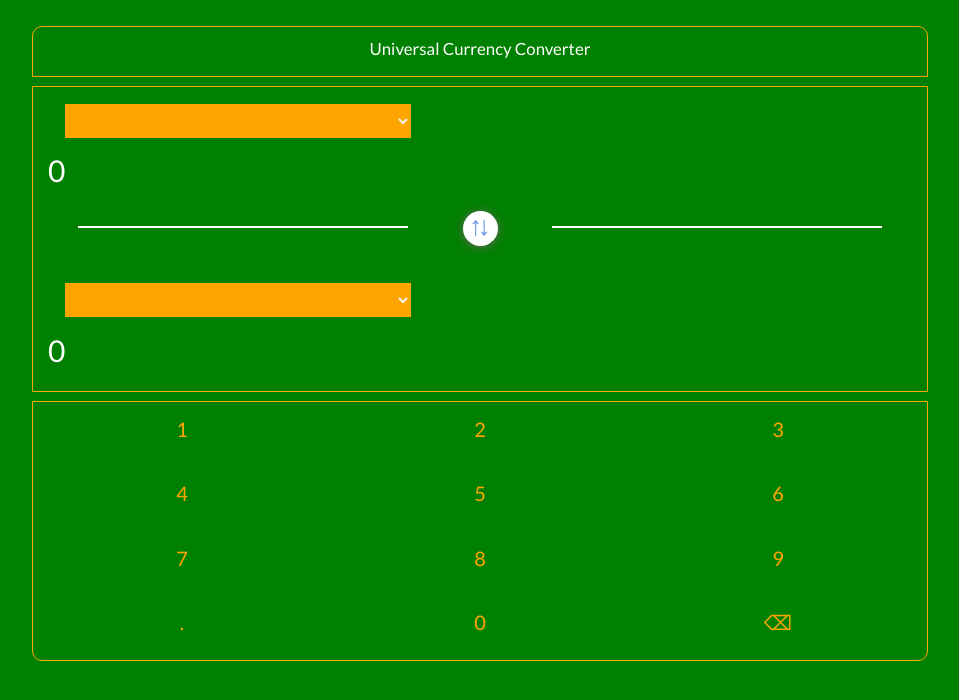
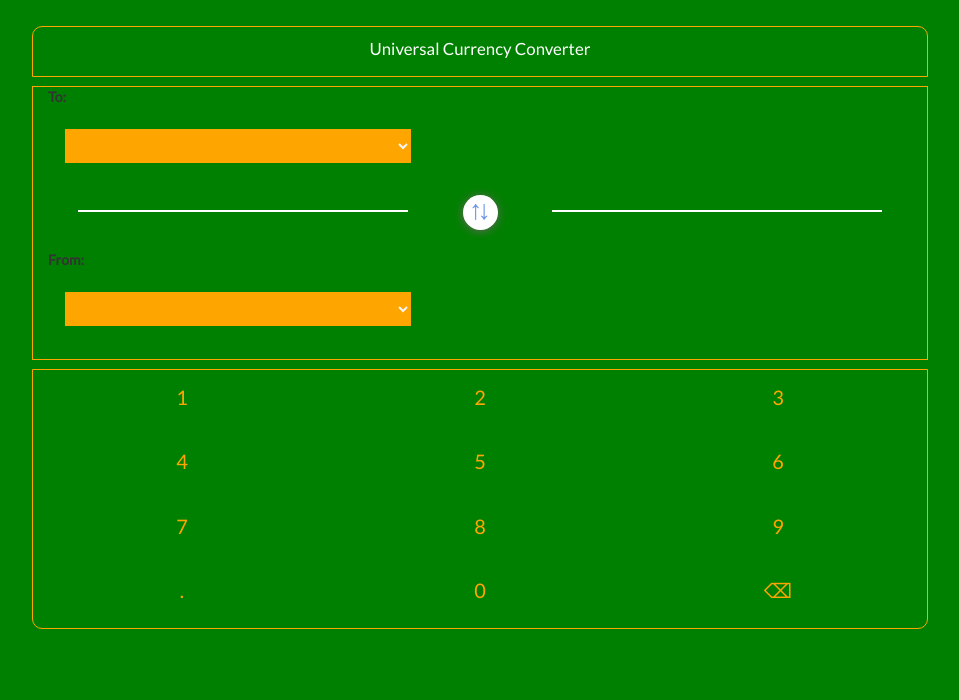
Before and after one commit to abugi/universal_currency_converter, a website: page index.html in a window 1280 px wide. Shown: the whole page, without its empty margins (160-1119 px from the left). Drawn offline with Linux system fonts and the light colour scheme.

Commit message:
Final commit

```diff
--- a/index.html
+++ b/index.html
@@ -17,10 +17,11 @@
         </span>
         <div id="panel">
                 <div class="col-xs-12 conversion">
+                    <label>To: </label>
                     <select name="currencies" class="form-control currency-list" id="convert--to">
                     </select>
                     <div class="convert conversion__container--display">
-                        <span class="converter__currency-display converted" data-num-value="0">0</span>
+                        <span class="converter__currency-display converted" data-num-value="0"></span>
                     </div>
                 </div>
                 <div class="col-xs-12 toggle-currency text-center">
@@ -29,10 +30,11 @@
                     </button>
                 </div>
                 <div class="col-xs-12 conversion">
+                    <label>From: </label>
                     <select name="currencies" class="form-control currency-list" id="convert--from">
                     </select>
                     <div class="convert conversion__container--display">
-                        <span class="converter__currency-display amount">0</span>
+                        <span class="converter__currency-display amount"></span>
                     </div>
                 </div>
         </div>
```
